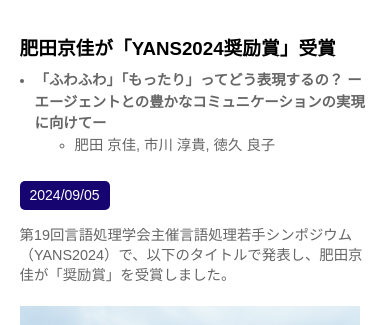
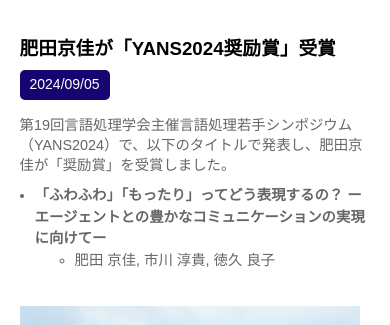
Before and after one commit to Kipeo22/AIT-NLPLab, a Next.js app: page / in a window 390 px wide. Shown: the part 797-1122 px from the top of the page. Built offline with nearby package versions, Linux system fonts and the light colour scheme.

Commit message:
PresentationListは下に

```diff
--- a/src/component/news/staticMain.module.css
+++ b/src/component/news/staticMain.module.css
@@ -135,6 +135,7 @@
   .PresentationList {
     padding-left: 15px;
     margin-top: 5px;
+    order: 4;
   }
 
   .PresentationList li{
```
